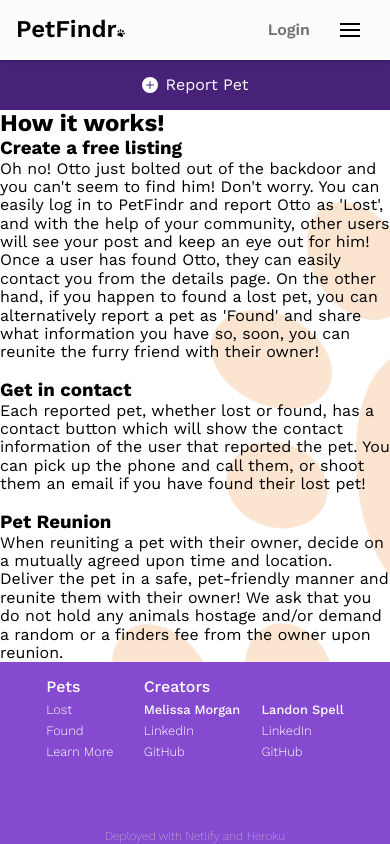
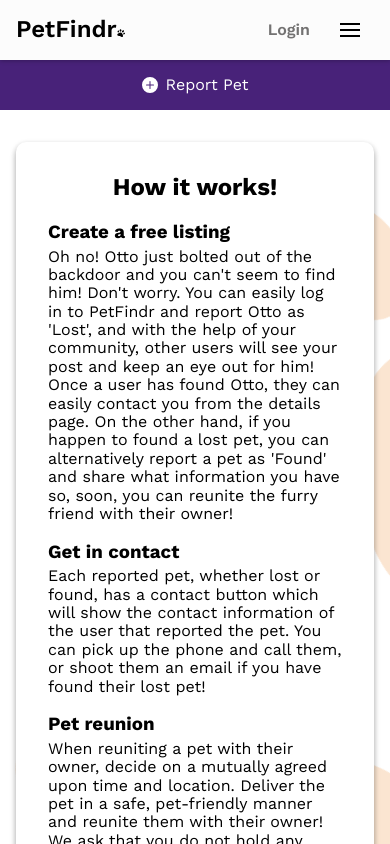
Before and after one commit to PetFindrSEI/pet-findr-frontend, a React (Create React App) app: page /howitworks in a window 390 px wide. Shown: the top 844 px of the page. Built offline with nearby package versions, Linux system fonts and the light colour scheme; no server answers.

Commit message:
how it works styling and dashboard media query

```diff
--- a/src/components/Footer/Footer.module.css
+++ b/src/components/Footer/Footer.module.css
@@ -10,12 +10,13 @@
   display: -webkit-box;
   display: -ms-flexbox;
   display: flex;
-  -webkit-box-pack: space-evenly;
-  -ms-flex-pack: space-evenly;
-  justify-content: space-evenly;
+  -webkit-box-pack: space-around;
+  -ms-flex-pack: space-around;
+  justify-content: space-around;
   max-width: 800px;
   margin: 0 auto;
-  padding-bottom: 4rem;
+  padding-bottom: 2rem;
+  padding-top: .5rem;
 }
 /* Creators Section */
 .creators {
--- a/src/components/HowItWorks/HowItWorks.js
+++ b/src/components/HowItWorks/HowItWorks.js
@@ -3,8 +3,9 @@ import styles from './HowItWorks.module.css';
 
 function HowItWorks(props) {
   return (
+    <div className={styles.container}>
       <div className={styles.card}>
-      <h2>How it works!</h2>
+        <h2 className={styles.title}>How it works!</h2>
         <h3 className={styles.subTitle}>Create a free listing</h3>
         <p className={styles.description}>
           Oh no! Otto just bolted out of the backdoor and you can't seem to find
@@ -25,7 +26,7 @@ function HowItWorks(props) {
           found their lost pet!
         </p>
         <br />
-      <h3 className={styles.subTitle}>Pet Reunion</h3>
+        <h3 className={styles.subTitle}>Pet reunion</h3>
         <p className={styles.description}>
           When reuniting a pet with their owner, decide on a mutually agreed upon
           time and location. Deliver the pet in a safe, pet-friendly manner and
@@ -34,6 +35,7 @@ function HowItWorks(props) {
           reunion.
         </p>
       </div>
+    </div>
   );
 }
 
--- a/src/components/HowItWorks/HowItWorks.module.css
+++ b/src/components/HowItWorks/HowItWorks.module.css
@@ -0,0 +1,23 @@
+.card {
+    display: flex;
+    flex-direction: column;
+    padding: 2rem;
+    border-radius: 10px;
+    box-shadow: rgba(0, 0, 0, 0.16) 0px 3px 6px, rgba(0, 0, 0, 0.23) 0px 3px 6px;
+    background-color: white;
+    width: 100%;
+    max-width: 600px;
+    margin: 1rem auto;
+}
+.container {
+    padding: 1rem;
+    display: flex;
+    justify-content: center;
+}
+.title {
+    text-align: center;
+    padding-bottom: 1.25rem;
+}
+.subTitle {
+    padding-bottom: .25rem;
+}
--- a/src/components/PetDashboard/PetDashboard.module.css
+++ b/src/components/PetDashboard/PetDashboard.module.css
@@ -80,7 +80,7 @@
 	justify-content: space-between;
 	-ms-flex-line-pack: center;
 	align-content: center;
-  margin: 5px 10px;
+	padding: 5px 10px;
 }
 .name {
 	color: black;
@@ -103,3 +103,42 @@
 	border-bottom-right-radius: 10px;
 	padding: 5px;
 }
+
+@media (max-width: 550px) {
+	.petsContainer {
+		display: -ms-grid;
+		display: grid;
+		grid-template-columns: repeat(auto-fit, minmax(185px, 1fr));
+		grid-auto-rows: minmax(185px, 1fr);
+		grid-gap: 4px;
+		margin: 5px;
+		justify-items: center;
+	}
+	.petCard {
+		max-width: 185px;
+		margin: 0.5em;
+		width: auto;
+	}
+
+	.petImage {
+		height: 165px;
+	}
+
+	.petImage img {
+		width: 185px;
+		height: 100%;
+	}
+	.infoContainer {
+		background-color: white;
+		color: black;
+		font-weight: 200;
+		font-style: italic;
+		border-bottom-left-radius: 10px;
+		border-bottom-right-radius: 10px;
+		padding: 5px;
+    font-size: 16px;
+	}
+  .cardTitle {
+    border-bottom: 1px solid #44cb83a1;
+  }
+}
```
Lines whose indentation alone changed are shown as unchanged.
